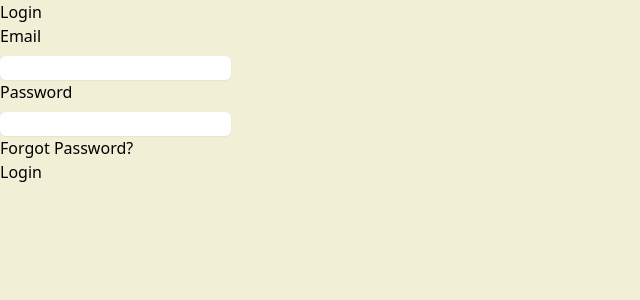
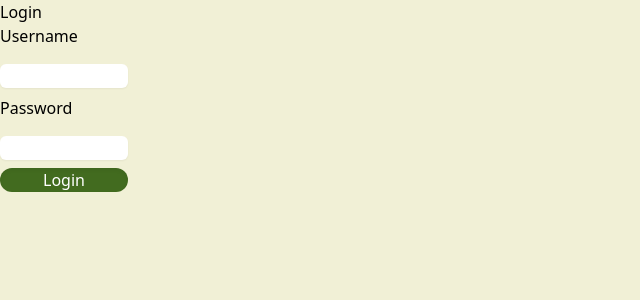
Before and after one commit to sitechtimes/regents-prep-app-frontend, a Nuxt app: page /login in a window 1280 px wide. Shown: the top 300 px of the page, without its empty margins (0-640 px from the left). Built offline with nearby package versions, Linux system fonts and the light colour scheme.

Commit message:
login integration, changed js to ts, and home page

```diff
--- a/nuxt.config.ts
+++ b/nuxt.config.ts
@@ -3,4 +3,9 @@ export default defineNuxtConfig({
   devtools: { enabled: true },
   modules: [// ...
   '@pinia/nuxt', '@nuxtjs/tailwindcss'],
+  runtimeConfig: {
+    public:{
+        API_URL: process.env.API_URL
+    }
+  },
 })
--- /dev/null
+++ b/pages/home.vue
@@ -0,0 +1,5 @@
+<script setup>
+</script>
+<template>
+
+</template>
--- a/pages/login.vue
+++ b/pages/login.vue
@@ -1,24 +1,54 @@
 <script setup>
 import { userState } from "~/stores/users";
 
-const email = ref("");
+const username = ref("");
 const password = ref("");
 
+const userStore = userState();
+const router = useRouter()
+
+const config = useRuntimeConfig();
+
 async function getUser() {
-  const userInfo = userState();
-  console.log(email.value);
-  console.log(userInfo.user.loggedIn);
-  if (email.value == "student") {
-    const userInfo = userState();
-    userInfo.user.name == "student-placeholder";
-    userInfo.user.student = true;
-    location.replace(`/user-${userInfo.user.name}/studentdashboard`);
-  } else if (email.value == "teacher") {
-    const userInfo = userState();
-    userInfo.user.name == "teacher-placeholder";
-    userInfo.user.student = false;
-    location.replace(`/user-${userInfo.user.name}/teacherdashboard`);
+    try {
+        const response = await fetch(`${config.public.API_URL}/auth/login/`, {
+            method: 'POST',
+            headers: {
+                "Content-Type": "application/json",
+            },
+            body: JSON.stringify({
+                username: username.value,
+                password: password.value,
+            })
         }
+        );
+        const data = await response.json();
+        console.log(data);
+
+        userStore.user = data.user;
+        userStore.loggedIn = true;
+
+        router.push('home')
+    }
+    catch (error) {
+        console.log(error);
+    }
+
+
+
+    // console.log(email.value);
+    // console.log(userInfo.user.loggedIn);
+    // if (email.value == "student") {
+    //     const userInfo = userState();
+    //     userInfo.user.name == "student-placeholder";
+    //     userInfo.user.student = true;
+    //     location.replace(`/user-${userInfo.user.name}/studentdashboard`);
+    // } else if (email.value == "teacher") {
+    //     const userInfo = userState();
+    //     userInfo.user.name == "teacher-placeholder";
+    //     userInfo.user.student = false;
+    //     location.replace(`/user-${userInfo.user.name}/teacherdashboard`);
+    // }
 }
 </script>
 
@@ -26,28 +56,23 @@ async function getUser() {
     <div>
         <div></div>
         <h1>Login</h1>
-    <h2>Email</h2>
-    <input
-      type="text"
-      name="email"
+        <form @submit.prevent="getUser" class="flex flex-col gap-2">
+            <label for="emailInput">Username</label>
+            <input type="text"
+                name="username"
                 id="emailInput"
-      class="relative mt-2 rounded-md shadow-sm border-opacity-4"
-      v-model="email"
-    />
+                class="relative mt-2 rounded-md shadow-sm border-opacity-4 w-[10%]"
+                v-model="username" />
             <!-- Note that the tailwind for both inputs is a placeholder just to see the input boxes. Please feel free to change them if needed. -->
-    <h2>Password</h2>
-    <input
-      type="input"
+            <label for="password">Password</label>
+            <input type="password"
                 name="password"
-      id="passwordInput"
-      class="relative mt-2 rounded-md shadow-sm border-opacity-4"
-    />
-    <h3>Forgot Password?</h3>
-    <button @click.prevent="getUser">
-      <!--  <NuxtLink to="/teacher/teacherdashboard" class="loginLink"
-        > -->Login<!-- </NuxtLink
-      > -->
-    </button>
+                id="password"
+                class="relative mt-2 rounded-md shadow-sm border-opacity-4 w-[10%]"
+                v-model="password"/>
+            <!-- <h3>Forgot Password?</h3> -->
+            <button class="button bg-[#426B1F] w-[10%] text-white rounded-[20px] shadow-inner flex-col items-center gap-[447.72px] inline-flex">Login</button>
+        </form>
     </div>
 </template>
 
--- a/stores/questions.js
+++ b/stores/questions.ts
@@ -1,16 +1,12 @@
-export const useQuestions = defineStore("Questions", {
-  state: () => {
-    return {
-      question: "",
-      answers: [],
-    };
-  },
-  actions: {
-    async fill() {
+import { defineStore } from 'pinia'
+
+export const useQuestions = defineStore("Questions", () => {
+    const question = ref("");
+    const answers = ref([]);
+    async function fill() {
       //const {data} = await api.from('api').select()
       //this.question = data.question
       //this.question = data.answer
       //This code (and likely the entire file) will be changed when the api is developed.
-    },
-  },
+    }
 });
--- a/stores/users.js
+++ /dev/null
@@ -1,14 +0,0 @@
-import { defineStore } from 'pinia'
-
-export const userState = defineStore("settings", {
-  state: () => {
-    return {
-      user: {
-        email: null,
-        loggedIn: false,
-        name: null,
-        student: null,
-      },
-    };
-  },
-});
--- /dev/null
+++ b/stores/users.ts
@@ -0,0 +1,10 @@
+import { defineStore } from 'pinia'
+
+export const userState = defineStore("settings", () => {
+    const user = ref({
+        email: null,
+        name: null,
+        student: null,
+    });
+    const loggedIn = ref(false);
+});
```
Lines whose indentation alone changed are shown as unchanged.
